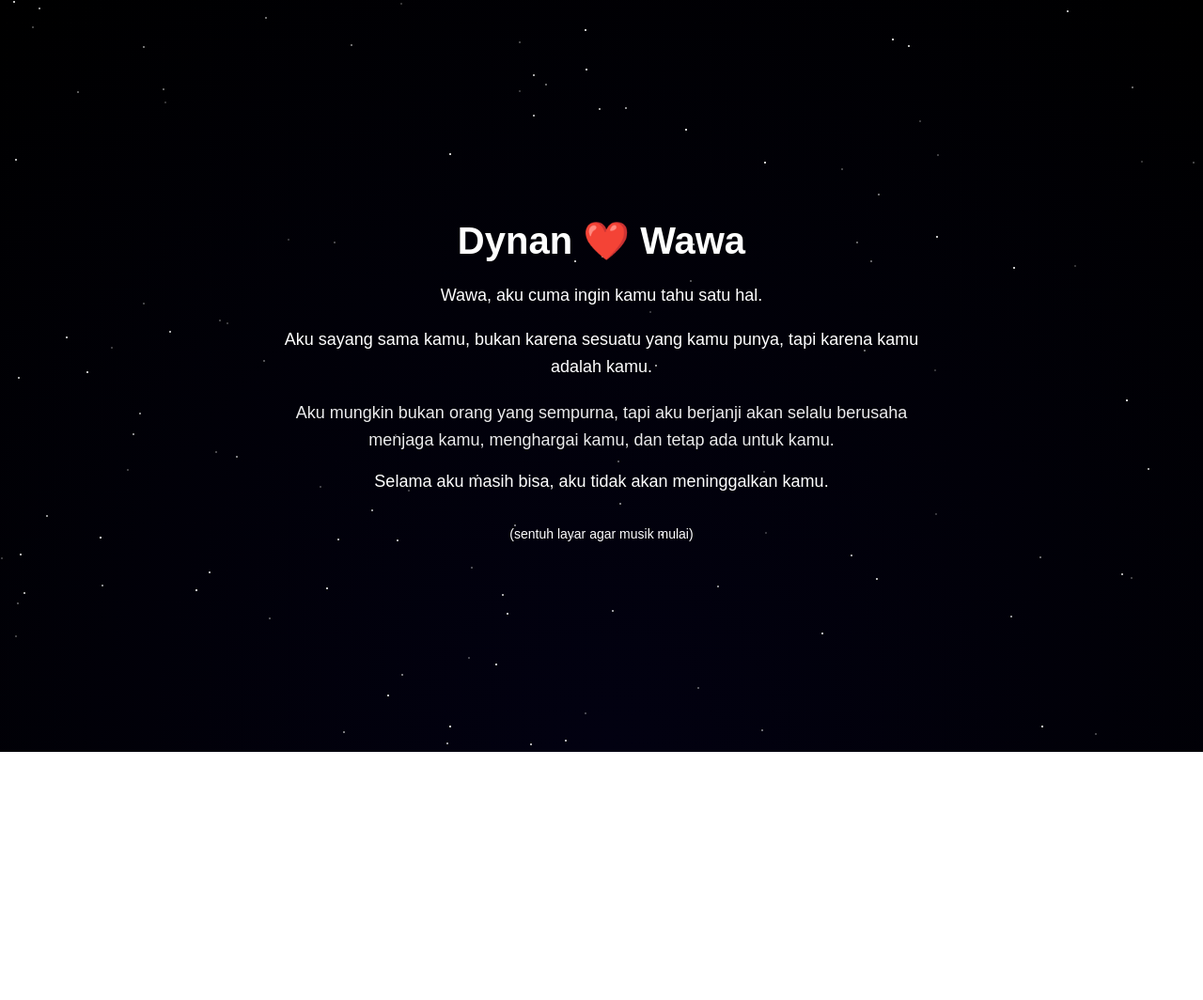
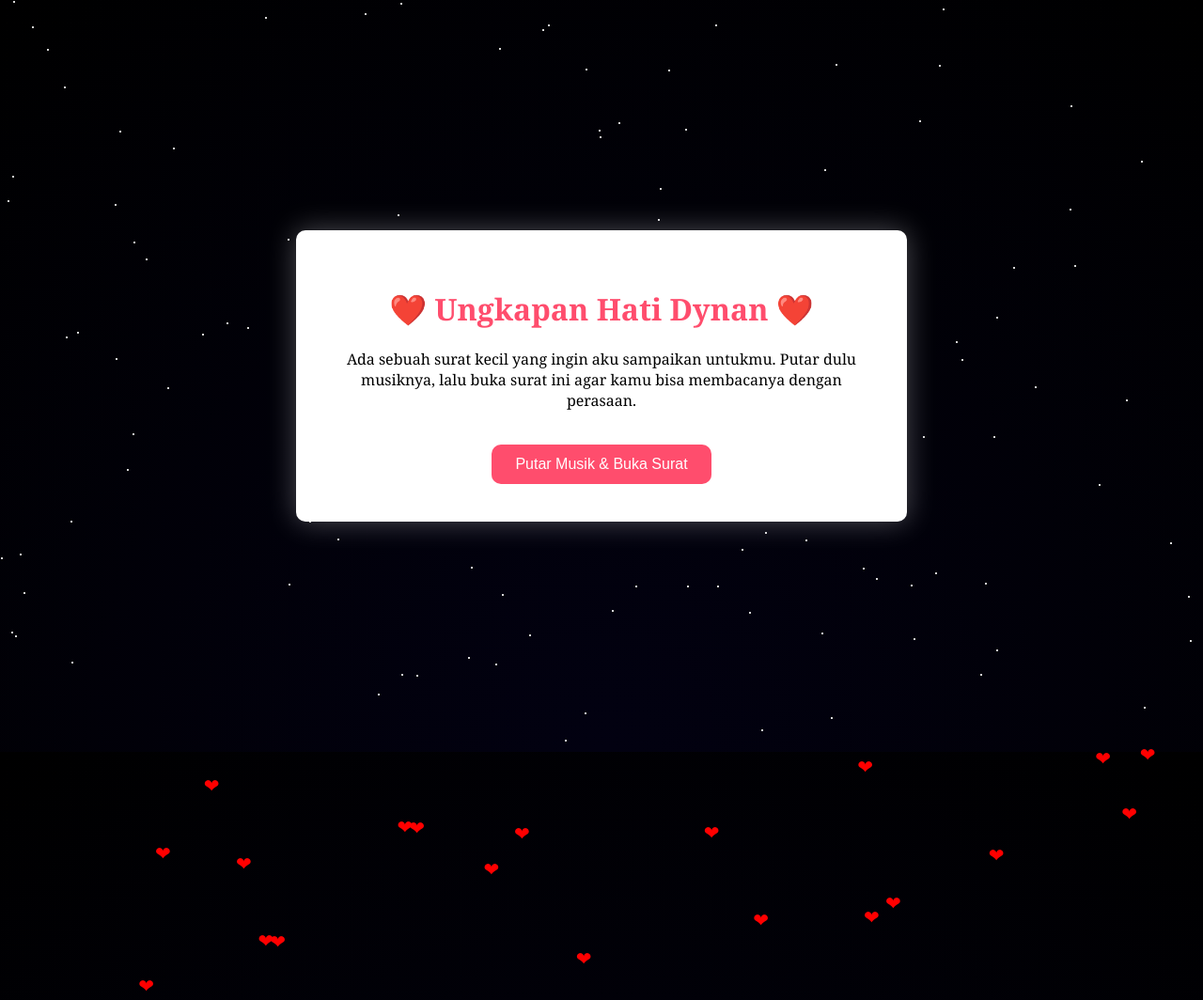
Before and after one commit to fernandoparasianhutagaol2009-netizen/dynan-wawa, a plain HTML site: page index.html in a window 1280 px wide. Shown: the top 1064 px of the page at 94% size. Before the commit the page ends 800 px from the top, so only its background shows below. Drawn offline with Linux system fonts and the light colour scheme.

Commit message:
index.html

```diff
--- a/index.html
+++ b/index.html
@@ -1,57 +1,64 @@
 <!DOCTYPE html>
-<html lang="id">
+<html>
 <head>
 <meta charset="UTF-8">
-<meta name="viewport" content="width=device-width, initial-scale=1.0">
-<title>Dynan ❤️ Wawa</title>
-
+<title>Ungkapan Hati Dynan</title>
 
 <style>
+
 body{
 margin:0;
-font-family:Arial, sans-serif;
+font-family:Georgia;
+background: radial-gradient(circle at bottom,#020111,#000000);
 color:white;
+display:flex;
+justify-content:center;
+align-items:center;
+height:100vh;
+overflow:hidden;
 text-align:center;
-height:100vh;
-display:flex;
-align-items:center;
-justify-content:center;
-overflow:hidden;
-background: radial-gradient(circle at bottom, #020111 0%, #000000 100%);
 }
 
-
-.container{
-max-width:700px;
-padding:20px;
-z-index:2;
+/* halaman */
+.page{
+display:none;
+max-width:650px;
+padding:25px;
 }
 
+.active{
+display:block;
+}
+
+/* surat */
+.envelope{
+background:white;
+color:black;
+padding:40px;
+border-radius:10px;
+box-shadow:0 0 30px rgba(255,255,255,0.3);
+animation:open 2s ease;
+}
+
+@keyframes open{
+from{transform:scale(0.8);opacity:0}
+to{transform:scale(1);opacity:1}
+}
 
 h1{
-font-size:40px;
-margin-bottom:20px;
+color:#ff4d6d;
 }
 
-
-p{
-font-size:18px;
-line-height:1.6;
-opacity:0;
-animation:fade 3s forwards;
+button{
+margin-top:20px;
+padding:12px 25px;
+font-size:16px;
+border:none;
+border-radius:10px;
+background:#ff4d6d;
+color:white;
+cursor:pointer;
 }
-
-
-p:nth-child(2){animation-delay:1s}
-p:nth-child(3){animation-delay:2s}
-p:nth-child(4){animation-delay:3s}
-
-
-@keyframes fade{
-from{opacity:0; transform:translateY(20px);}
-to{opacity:1; transform:translateY(0);}
-}
-
 
 /* bintang */
 .star{
@@ -62,78 +69,189 @@ background:white;
 animation:twinkle 2s infinite alternate;
 }
 
-
 @keyframes twinkle{
 from{opacity:0.2}
 to{opacity:1}
 }
+
+/* love jatuh */
+.heart{
+position:absolute;
+color:red;
+font-size:20px;
+animation:fall 6s linear infinite;
+}
+
+@keyframes fall{
+0%{transform:translateY(-10vh)}
+100%{transform:translateY(110vh)}
+}
+
 </style>
 </head>
 
-
 <body>
 
+<!-- halaman pembuka -->
+<div class="page active">
 
-<div class="container">
-<h1>Dynan ❤️ Wawa</h1>
+<div class="envelope">
+
+<h1>❤️ Ungkapan Hati Dynan ❤️</h1>
+
+<p>
+Ada sebuah surat kecil yang ingin aku
+sampaikan untukmu.
+
+Putar dulu musiknya,
+lalu buka surat ini agar kamu bisa
+membacanya dengan perasaan.
+</p>
+
+<button onclick="bukaSurat()">Putar Musik & Buka Surat</button>
+
+</div>
+
+</div>
 
 
-<p>Wawa, aku cuma ingin kamu tahu satu hal.</p>
+<!-- halaman 1 -->
+<div class="page" id="page1">
+
+<h1>Untuk Wawa</h1>
+
+<p style="text-align:left">
+
+Wawa,
+
+Aku menulis ini bukan karena aku pandai
+merangkai kata, tapi karena ada sesuatu
+di hatiku yang ingin kamu tahu.
+
+Sejak aku mengenal kamu,
+hari-hariku terasa berbeda.
+
+Ada senyum yang datang tanpa alasan,
+dan ada rasa hangat setiap kali
+aku berbicara denganmu.
+
+</p>
+
+<button onclick="nextPage()">Lanjut</button>
+
+</div>
 
 
-<p>
-Aku sayang sama kamu, bukan karena sesuatu yang kamu punya,
-tapi karena kamu adalah kamu.
+<!-- halaman 2 -->
+<div class="page" id="page2">
+
+<h1>Perasaan Dynan</h1>
+
+<p style="text-align:left">
+
+Aku mungkin bukan orang yang sempurna,
+dan aku punya banyak kekurangan.
+
+Tapi satu hal yang bisa aku pastikan,
+perasaanku untukmu benar-benar tulus.
+
+Aku ingin tetap ada,
+mendengarkan ceritamu,
+dan tertawa bersamamu.
+
 </p>
 
+<button onclick="nextPage()">Lanjut</button>
 
-<p>
-Aku mungkin bukan orang yang sempurna,
-tapi aku berjanji akan selalu berusaha
-menjaga kamu, menghargai kamu,
-dan tetap ada untuk kamu.
-</p>
+</div>
 
 
-<p>
+<!-- halaman 3 -->
+<div class="page" id="page3">
+
+<h1>Janji Dynan</h1>
+
+<p style="text-align:left">
+
+Jika suatu hari nanti dunia terasa berat,
+ingatlah bahwa ada seseorang di sini
+yang selalu ingin melihatmu bahagia.
+
 Selama aku masih bisa,
-aku tidak akan meninggalkan kamu.
+aku tidak ingin meninggalkanmu.
+
+Aku ingin tetap ada,
+menjaga kamu,
+dan berjalan bersamamu.
+
 </p>
-
-
-<p style="margin-top:30px;font-size:14px;opacity:0.7;">
-(sentuh layar agar musik mulai)
-</p>
-
 
 </div>
 
 
 <audio id="musik" loop>
-<source src="https://files.catbox.moe/9p1q8a.mp3" type="audio/mpeg">
+<source src="lagu.mp3" type="audio/mpeg">
 </audio>
 
 
 <script>
-const musik = document.getElementById("musik");
 
+function bukaSurat(){
 
-document.addEventListener("click", function(){
-musik.play();
-},{once:true});
+document.getElementById("musik").play();
 
+document.querySelector(".active").classList.remove("active");
+document.getElementById("page1").classList.add("active");
 
-// buat bintang
+}
+
+function nextPage(){
+
+let pages=document.querySelectorAll(".page");
+
+for(let i=0;i<pages.length;i++){
+
+if(pages[i].classList.contains("active")){
+
+pages[i].classList.remove("active");
+
+pages[i+1].classList.add("active");
+
+break;
+
+}
+
+}
+
+}
+
+/* bintang */
 for(let i=0;i<120;i++){
+
 let star=document.createElement("div");
 star.className="star";
 star.style.left=Math.random()*100+"vw";
 star.style.top=Math.random()*100+"vh";
-star.style.animationDelay=Math.random()*2+"s";
+
 document.body.appendChild(star);
+
 }
+
+/* love jatuh */
+for(let i=0;i<30;i++){
+
+let heart=document.createElement("div");
+heart.className="heart";
+heart.innerHTML="❤";
+
+heart.style.left=Math.random()*100+"vw";
+heart.style.animationDuration=(Math.random()*5+5)+"s";
+
+document.body.appendChild(heart);
+
+}
+
 </script>
 
-
 </body>
-</html>
+  </html>
```
